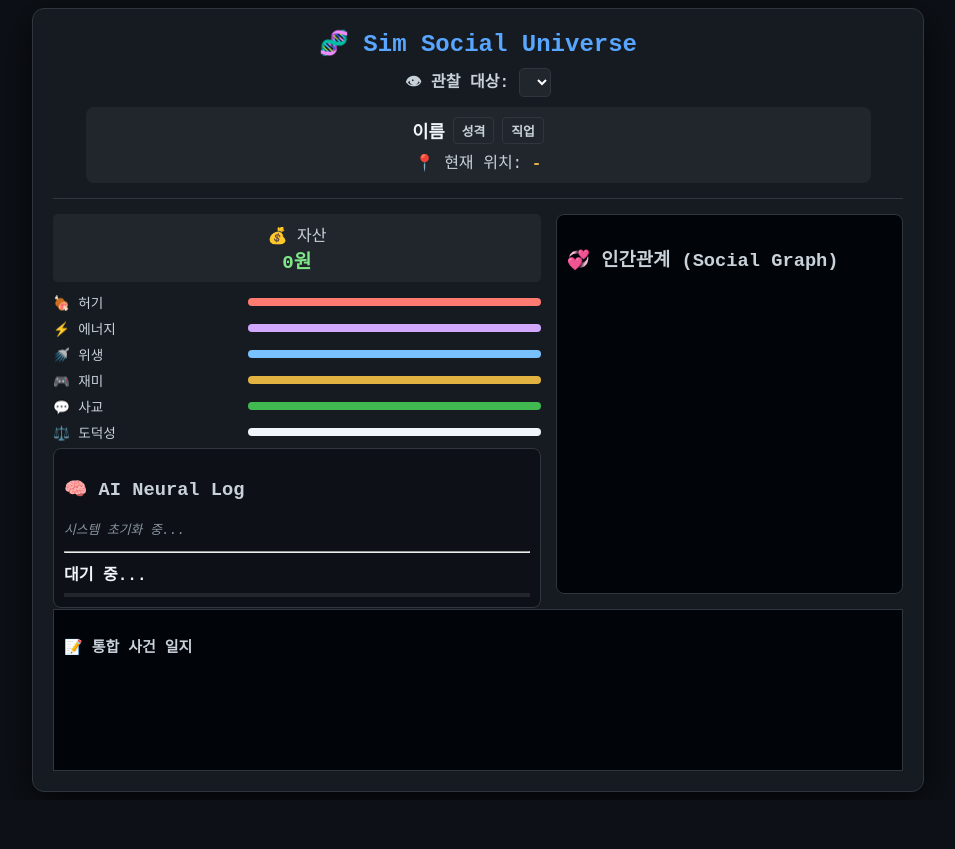
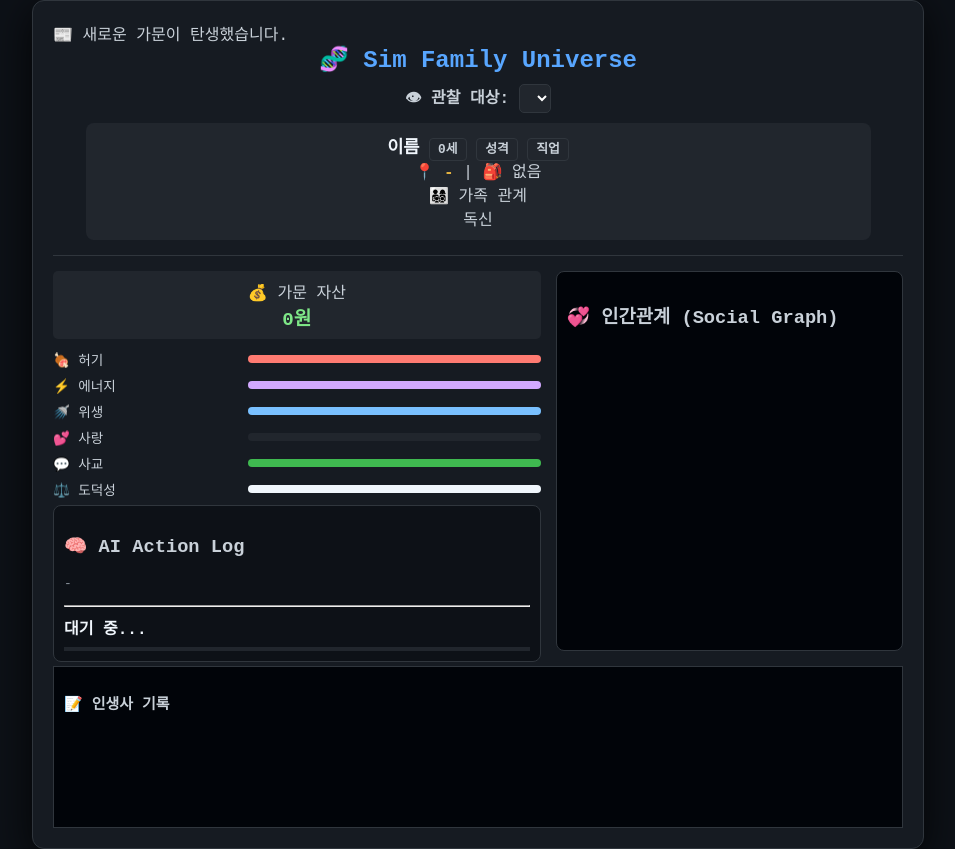
Before and after one commit to gotoheaven1/game, a plain HTML site: page index.html in a window 1280 px wide. Shown: the whole page, without its empty margins (162-1117 px from the left). Before the commit the page ends 800 px from the top, so only its background shows below. Drawn offline with Linux system fonts and the light colour scheme.

Commit message:
Update index.html

```diff
--- a/index.html
+++ b/index.html
@@ -2,13 +2,15 @@
 <html lang="ko">
 <head>
     <meta charset="UTF-8">
-    <title>Sim Universe: Complete Edition</title>
+    <title>Sim World: Family & Legacy</title>
     <link rel="stylesheet" href="style.css">
 </head>
 <body>
     <div id="game-container">
+        <div id="news-ticker">📰 <span id="news-text">새로운 가문이 탄생했습니다.</span></div>
+
         <header>
-            <h1>🧬 Sim Social Universe</h1>
+            <h1>🧬 Sim Family Universe</h1>
 
             <div id="control-panel">
                 <label>👁 관찰 대상:</label>
@@ -16,14 +18,20 @@
             </div>
 
             <div id="sim-profile">
-                <div class="profile-row">
+                <div class="profile-main">
                     <span id="sim-name" class="highlight">이름</span>
+                    <span id="sim-age" class="badge">0세</span>
                     <span id="sim-trait" class="badge">성격</span>
                     <span id="sim-job" class="badge">직업</span>
                     <span id="sim-criminal" class="badge hidden">🚨 전과자</span>
                 </div>
-                <div class="location-row">
-                    📍 현재 위치: <span id="current-location" class="loc-text">-</span>
+                <div class="profile-sub">
+                    📍 <span id="current-location" class="loc-text">-</span> |
+                    🎒 <span id="inventory-list" class="inv-text">없음</span>
+                </div>
+                <div id="family-tree-box">
+                    <div class="family-label">👨‍👩‍👧‍👦 가족 관계</div>
+                    <div id="family-list">독신</div>
                 </div>
             </div>
         </header>
@@ -32,20 +40,19 @@
             <div id="dashboard">
                 <div class="stats-container">
                     <div class="stat-box">
-                        <label>💰 자산</label>
+                        <label>💰 가문 자산</label>
                         <div class="value-text" id="money-text">0원</div>
                     </div>
                     <div class="stat">🍖 허기 <div class="bar"><div id="hunger-bar"></div></div></div>
                     <div class="stat">⚡ 에너지 <div class="bar"><div id="energy-bar"></div></div></div>
                     <div class="stat">🚿 위생 <div class="bar"><div id="hygiene-bar"></div></div></div>
-                    <div class="stat">🎮 재미 <div class="bar"><div id="fun-bar"></div></div></div>
-                    <div class="stat">💬 사교 <div class="bar"><div id="social-bar"></div></div></div>
+                    <div class="stat">💕 사랑 <div class="bar"><div id="love-bar"></div></div></div> <div class="stat">💬 사교 <div class="bar"><div id="social-bar"></div></div></div>
                     <div class="stat">⚖️ 도덕성 <div class="bar"><div id="moral-bar"></div></div></div>
                 </div>
 
                 <div id="ai-monitor">
-                    <h3>🧠 AI Neural Log</h3>
-                    <p id="thought-process" class="console-text">시스템 초기화 중...</p>
+                    <h3>🧠 AI Action Log</h3>
+                    <p id="thought-process" class="console-text">-</p>
                     <hr>
                     <p id="action-text">대기 중...</p>
                     <div class="loader-bg"><div class="loader" id="action-loader"></div></div>
@@ -54,13 +61,12 @@
 
             <div id="social-panel">
                 <h3>💞 인간관계 (Social Graph)</h3>
-                <ul id="relationship-list">
-                    </ul>
+                <ul id="relationship-list"></ul>
             </div>
         </div>
 
         <div id="log-container">
-            <h3>📝 통합 사건 일지</h3>
+            <h3>📝 인생사 기록</h3>
             <ul id="event-log"></ul>
         </div>
     </div>
```
